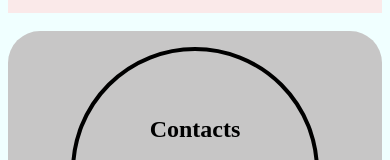
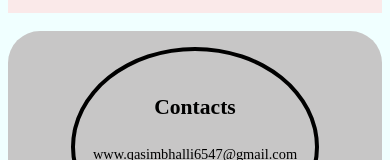
Before and after one commit to AbulQasimbintariq/Dunya-e-Maloomat, a plain HTML site: page index.html in a window 390 px wide. Shown: the part 3934-4094 px from the top of the page. Drawn offline with Linux system fonts and the light colour scheme.

Commit message:
responsiveness

```diff
--- a/style.css
+++ b/style.css
@@ -153,3 +153,12 @@ footer p{
   border-radius: 50%;
   border: 4px solid black;
 }
+
+
+@media (max-width: 600px) {
+  .footerpart {
+    font-size: .9rem;
+    height: 12rem;
+     width: 15rem;
+  }
+}
```
